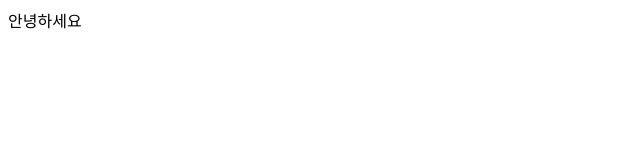
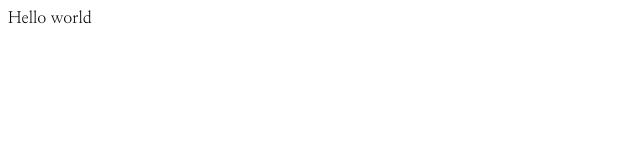
Before and after one commit to stoic-park/portfolio-new, a React (Create React App) app: page / in a window 1280 px wide. Shown: the top 160 px of the page, without its empty margins (0-640 px from the left). Built offline with nearby package versions, Linux system fonts and the light colour scheme.

Commit message:
Fix : google font 적용
- 구글 나눔명조 스타일 적용
- @import 를 통해 아주 쉽게 적용이 가능하다!

```diff
--- a/src/App.css
+++ b/src/App.css
@@ -1,21 +1,5 @@
-@import url("https://fonts.googleapis.com/css?family=Noto+Sans+KR&display=swap");
-
-* {
-  /* margin: 0 0.5% 0 0.5%;
-  padding: 0 0; */
-  /* box-sizing: border-box; */
-  font-family: "Noto Sans KR", sans-serif;
-}
-/* .app-container {
-  display: flex;
-  flex-direction: column;
-  flex: 1;
-  width: 100%;
-}
-.space {
-  padding-top: 150px;
-} */
+@import url("https://fonts.googleapis.com/css2?family=Nanum+Myeongjo&display=swap");
 
 .App {
-  font-family: "Noto Sans KR", sans-serif;
+  font-family: "Nanum Myeongjo", serif;
 }
--- a/src/App.js
+++ b/src/App.js
@@ -7,7 +7,7 @@
 // 2. Project
 
 function App() {
-  return <div className="App">안녕하세요</div>;
+  return <div className="App">Hello world</div>;
 }
 
 export default App;
```
